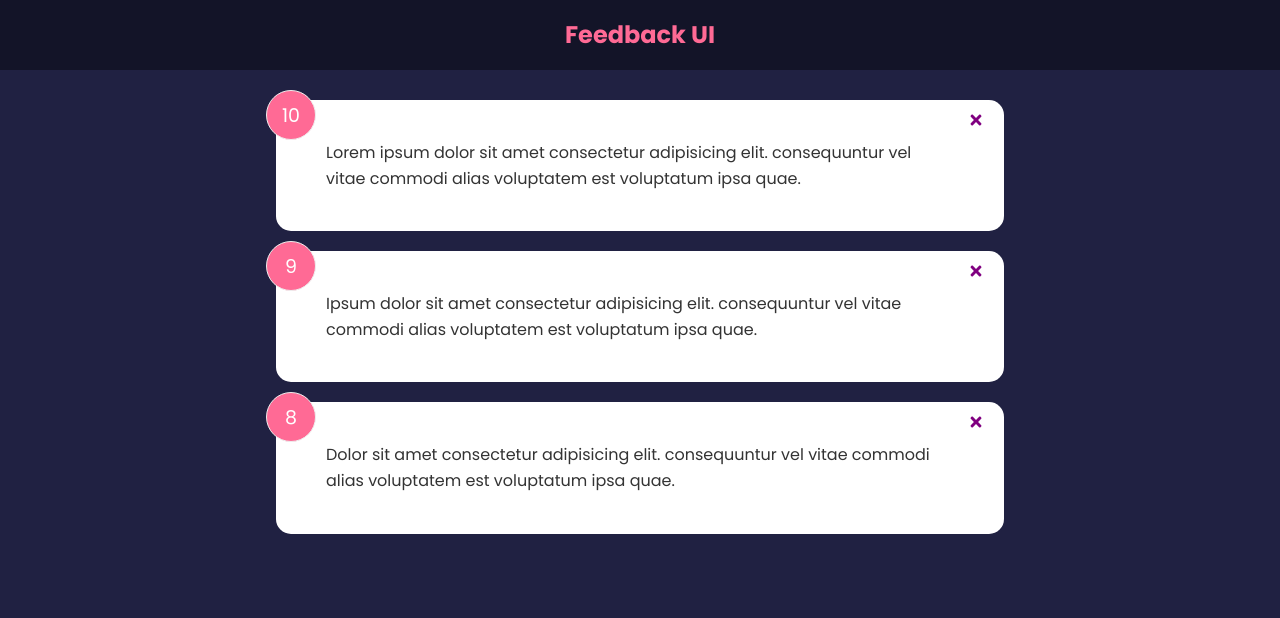
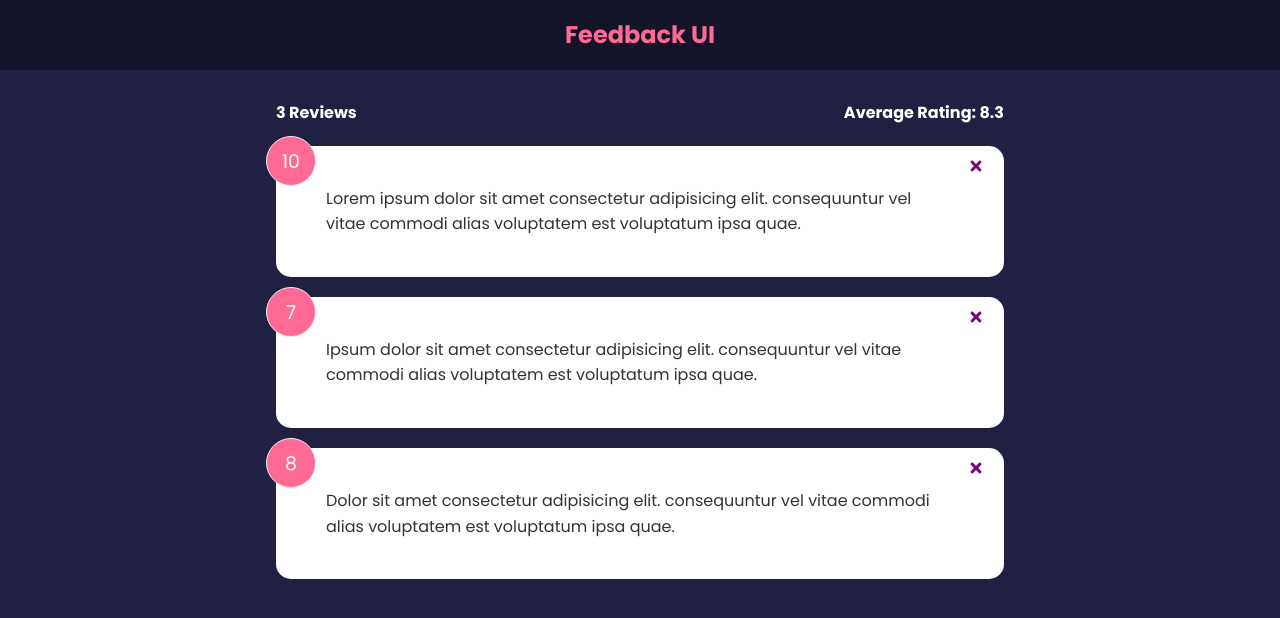
Before and after one commit to Abid-Hasan/rf2b-feedback-app, a React (Create React App) app: page / in a window 1280 px wide. Shown: the top 618 px of the page. Built offline with nearby package versions, Linux system fonts and the light colour scheme; the HTML template or start-up script is replaced by a standard one.

Commit message:
FeedbackStats

```diff
--- a/src/App.js
+++ b/src/App.js
@@ -1,5 +1,6 @@
 import { useState } from "react";
 import FeedbackList from "./components/FeedbackList";
+import FeedbackStats from "./components/FeedbackStats";
 import Header from "./components/Header";
 import FeedbackData from "./data/FeedbackData";
 
@@ -16,6 +17,7 @@
     <>
       <Header />
       <div className="container">
+        <FeedbackStats feedback={feedback} />
         <FeedbackList feedback={feedback} handleDelete={handleDelete} />
       </div>
     </>
--- /dev/null
+++ b/src/components/FeedbackStats.jsx
@@ -0,0 +1,25 @@
+import React from "react";
+import PropTypes from "prop-types";
+
+const FeedbackStats = ({ feedback }) => {
+  // Calculate Average
+  let average =
+    feedback.reduce((total, current) => {
+      return total + current.rating;
+    }, 0) / feedback.length;
+
+  return (
+    <div className="feedback-stats">
+      <h4>{feedback.length} Reviews</h4>
+      <h4>
+        Average Rating: {average ? average.toFixed(1).replace(/[.,]0$/, "") : 0}
+      </h4>
+    </div>
+  );
+};
+
+FeedbackStats.propTypes = {
+  feedback: PropTypes.array.isRequired,
+};
+
+export default FeedbackStats;
--- a/src/data/FeedbackData.js
+++ b/src/data/FeedbackData.js
@@ -6,7 +6,7 @@
   },
   {
     id: 2,
-    rating: 9,
+    rating: 7,
     text: "Ipsum dolor sit amet consectetur adipisicing elit. consequuntur vel vitae commodi alias voluptatem est voluptatum ipsa quae.",
   },
   {
```
